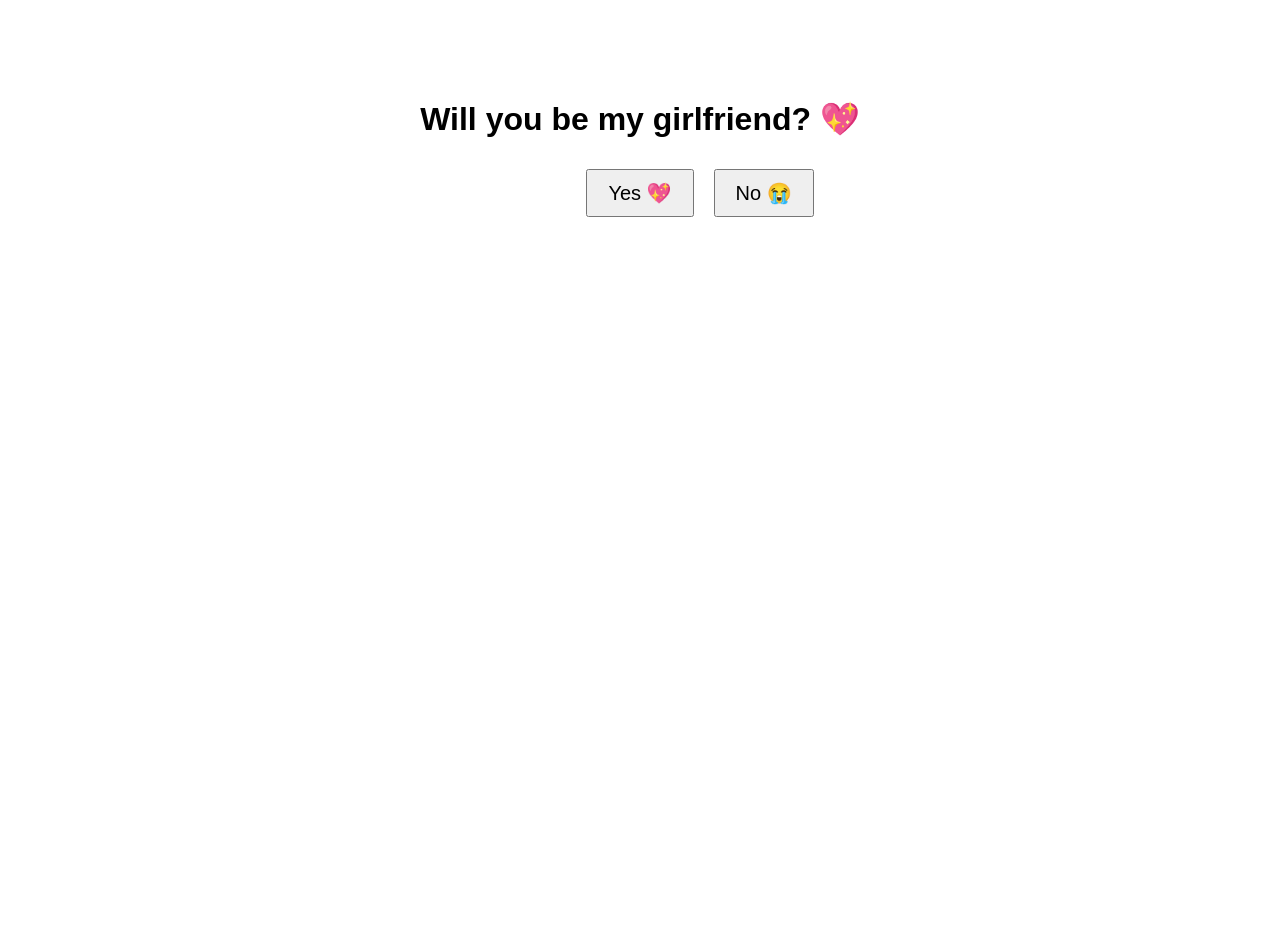
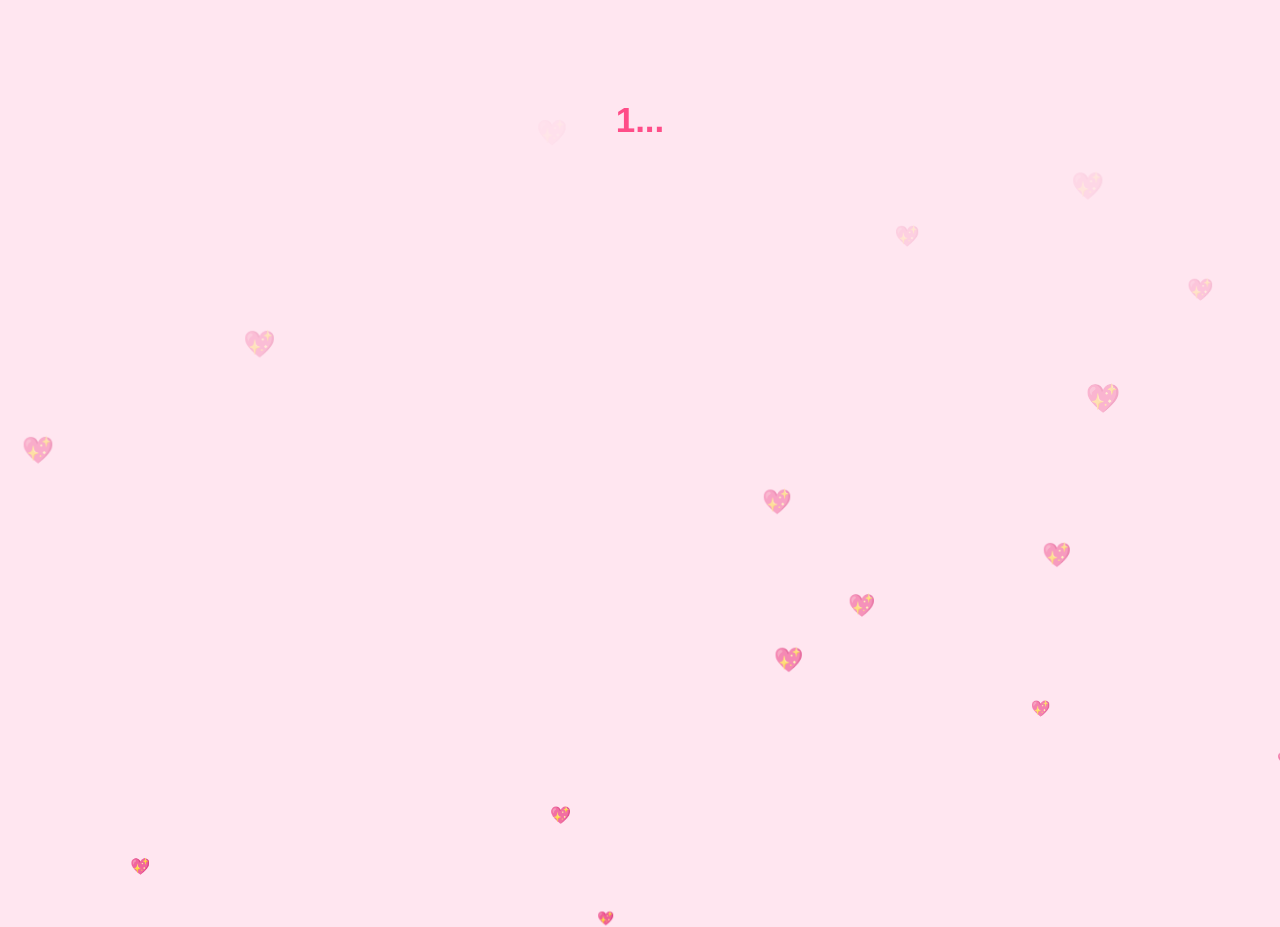
Before and after one commit to Phindo362/Phindo362, a plain HTML site: page index.html in a window 1280 px wide. Before the commit the page ends 800 px from the top, so only its background shows below. Drawn offline with Linux system fonts and the light colour scheme.

Commit message:
Update index.html

```diff
--- a/index.html
+++ b/index.html
@@ -1,41 +1,118 @@
 <!DOCTYPE html>
 <html>
 <head>
-  <title>Important Question 💖</title>
+  <title>For You 💖</title>
   <style>
     body {
       text-align: center;
       font-family: Arial;
+      background-color: #ffe6f0;
+      overflow: hidden;
+    }
+
+    h1 {
+      color: #ff4d88;
+      font-size: 35px;
       margin-top: 100px;
     }
+
     button {
       font-size: 20px;
-      padding: 10px 20px;
-      margin: 10px;
+      padding: 12px 25px;
+      margin: 15px;
       cursor: pointer;
+      border: none;
+      border-radius: 10px;
     }
+
+    #yes {
+      background-color: #ff4d88;
+      color: white;
+    }
+
     #no {
       position: absolute;
+      background-color: grey;
+      color: white;
+    }
+
+    .heart {
+      position: absolute;
+      color: red;
+      animation: float 5s linear infinite;
+    }
+
+    @keyframes float {
+      from {
+        transform: translateY(100vh);
+        opacity: 1;
+      }
+      to {
+        transform: translateY(-10vh);
+        opacity: 0;
+      }
     }
   </style>
 </head>
 <body>
 
-<h1>Will you be my girlfriend? 💖</h1>
+<h1 id="text">I have something to ask you... 💖</h1>
 
-<button onclick="yes()">Yes 💖</button>
-<button id="no" onmouseover="move()">No 😭</button>
+<div id="buttons" style="display:none;">
+  <button id="yes" onclick="yes()">Yes 💖</button>
+  <button id="no" onmouseover="move()">No 😭</button>
+</div>
+
+<audio id="music" autoplay loop>
+  <source src="https://www.bensound.com/bensound-music/bensound-romantic.mp3" type="audio/mpeg">
+</audio>
 
 <script>
-function yes() {
-  alert("YAYYY 💖💖💖");
+let count = 3;
+
+// Countdown logic
+setTimeout(startCountdown, 2000);
+
+function startCountdown() {
+  const text = document.getElementById("text");
+
+  let interval = setInterval(() => {
+    if (count > 0) {
+      text.innerHTML = count + "...";
+      count--;
+    } else {
+      clearInterval(interval);
+      text.innerHTML = "Will you be my girlfriend,Flora? 💖";
+      document.getElementById("buttons").style.display = "block";
+    }
+  }, 1000);
 }
 
+// Yes button
+function yes() {
+  document.body.innerHTML = "<h1>I KNEW IT 😭💖💖💖</h1>";
+}
+
+// Impossible No button
 function move() {
   const button = document.getElementById("no");
   button.style.top = Math.random() * window.innerHeight + "px";
   button.style.left = Math.random() * window.innerWidth + "px";
 }
+
+// Floating hearts
+setInterval(() => {
+  const heart = document.createElement("div");
+  heart.className = "heart";
+  heart.innerHTML = "💖";
+  heart.style.left = Math.random() * 100 + "vw";
+  heart.style.fontSize = (Math.random() * 20 + 10) + "px";
+  document.body.appendChild(heart);
+
+  setTimeout(() => {
+    heart.remove();
+  }, 5000);
+}, 300);
 </script>
 
 </body>
```
